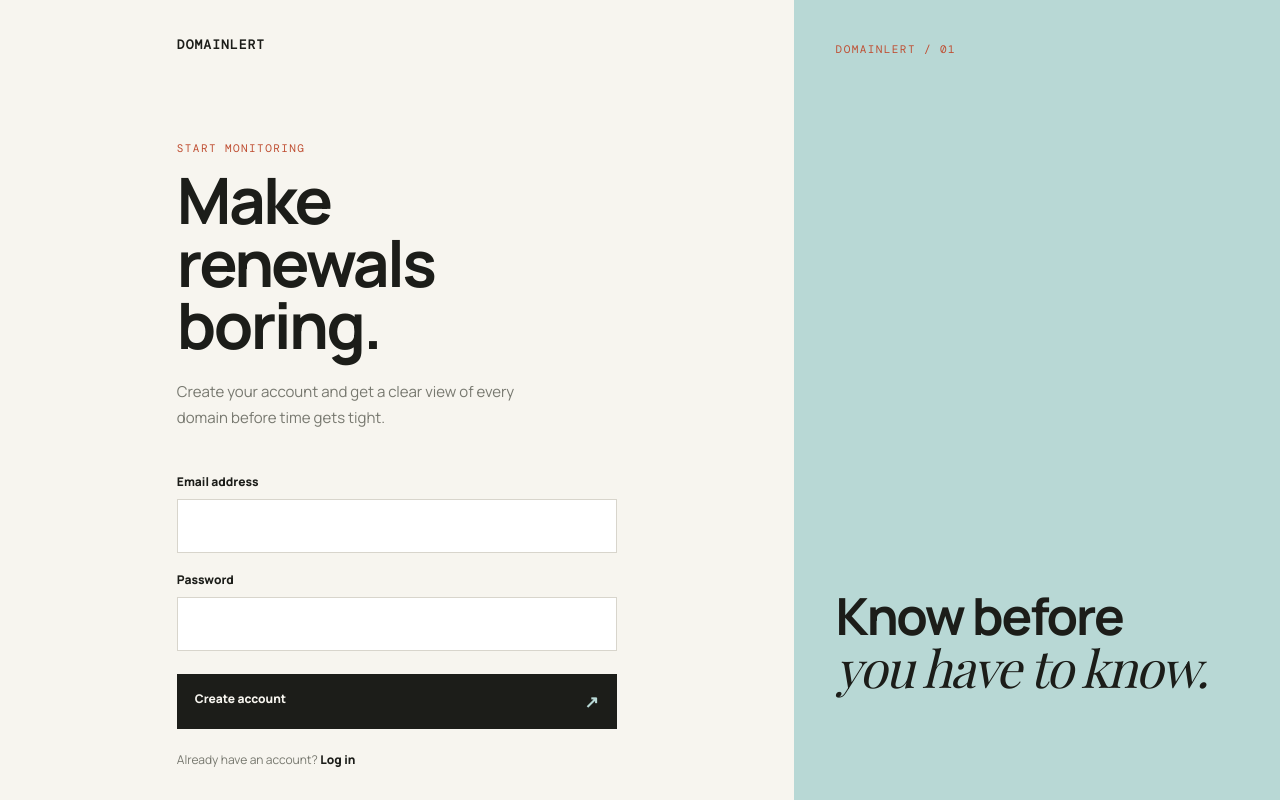
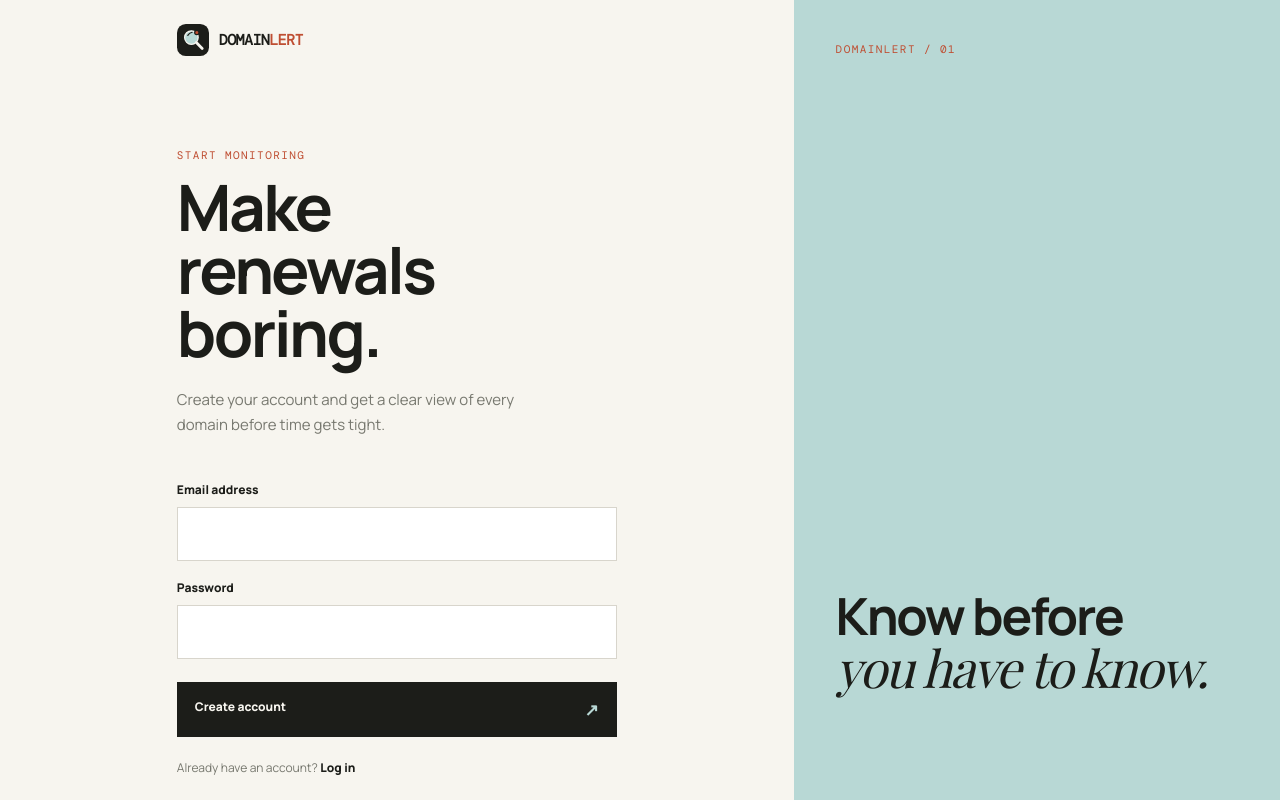
Before and after one commit to viktordodev/domainlert, a Next.js app: page /signup in a window 1280 px wide. Built offline with nearby package versions, Linux system fonts and the light colour scheme; no server answers; a web font is replaced by a local one.

Commit message:
supabase connection - testing auth 2

```diff
--- a/app/(auth)/AuthForm.tsx
+++ b/app/(auth)/AuthForm.tsx
@@ -1,4 +1,5 @@
 import Link from "next/link";
+import { Logo } from "../components/Logo";
 import styles from "./auth.module.css";
 
 type AuthFormProps = {
@@ -14,7 +15,9 @@ export function AuthForm({ action, mode, error, message }: AuthFormProps) {
   return (
     <main className={styles.shell}>
       <div className={styles.panel}>
-        <Link className={styles.back} href="/">DomainLert</Link>
+        <Link className={styles.back} href="/" aria-label="DomainLert home">
+          <Logo />
+        </Link>
         <p className={styles.kicker}>{isLogin ? "Welcome back" : "Start monitoring"}</p>
         <h1>{isLogin ? "Keep watch." : "Make renewals boring."}</h1>
         <p className={styles.intro}>
--- a/app/dashboard/page.tsx
+++ b/app/dashboard/page.tsx
@@ -1,7 +1,9 @@
 import { redirect } from "next/navigation";
+import Link from "next/link";
 import { cookies } from "next/headers";
 import { createClient } from "@/utils/supabase/server";
 import { signOut } from "../(auth)/actions";
+import { Logo } from "../components/Logo";
 
 export default async function DashboardPage() {
   const supabase = createClient(await cookies());
@@ -13,6 +15,9 @@ export default async function DashboardPage() {
 
   return (
     <main style={{ padding: "48px", fontFamily: "var(--font-manrope), sans-serif" }}>
+      <Link href="/" aria-label="DomainLert home">
+        <Logo />
+      </Link>
       <p style={{ color: "var(--rust)", fontFamily: "var(--font-dm-mono), monospace", fontSize: "11px", letterSpacing: ".13em", textTransform: "uppercase" }}>Dashboard / 01</p>
       <h1 style={{ marginTop: "14px", fontSize: "clamp(42px, 6vw, 80px)", letterSpacing: "-.04em" }}>Your portfolio<br />starts here.</h1>
       <p style={{ marginTop: "20px", color: "var(--muted)" }}>{user.email}</p>
```
